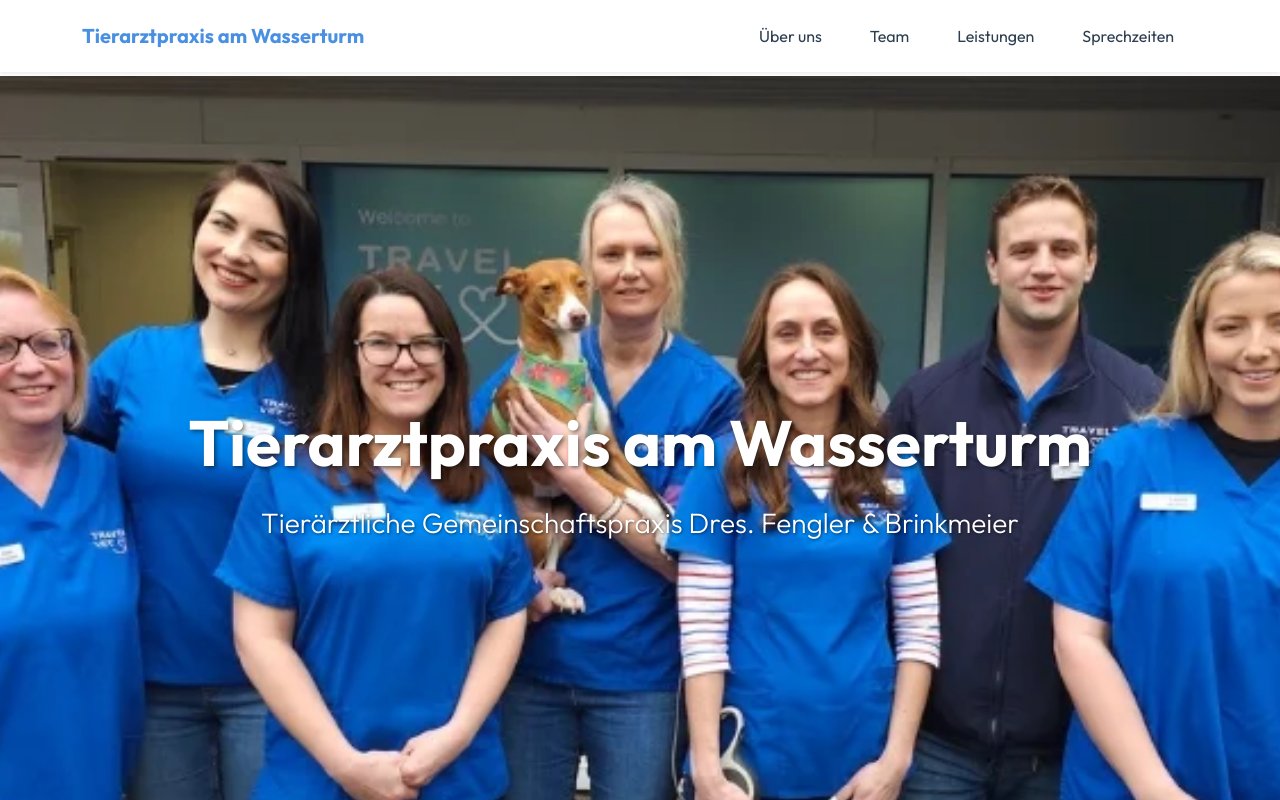
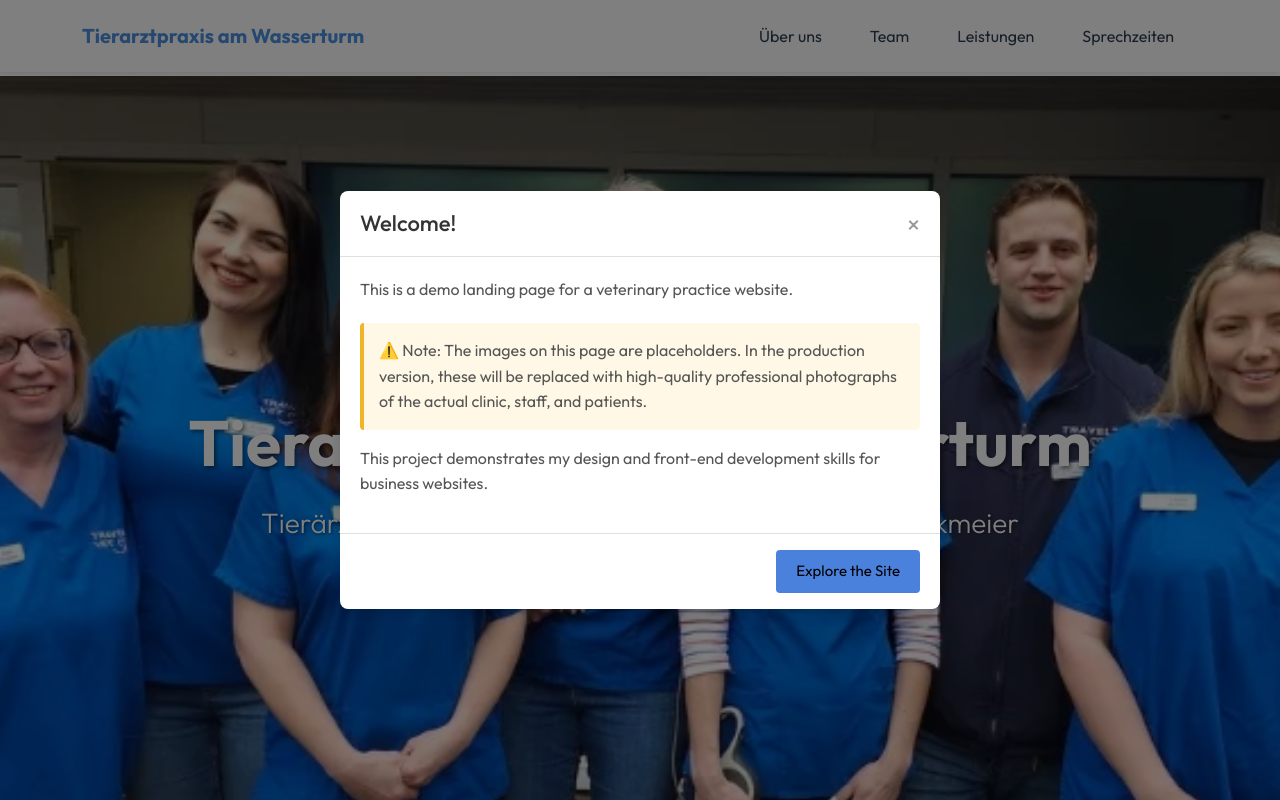
Before and after one commit to leverh/tierarzt-praxis-6, a website: page index.html in a window 1280 px wide. Shown: the top 800 px of the page. Drawn offline with Linux system fonts and the light colour scheme.

Commit message:
Added welcome modal

```diff
--- a/index.html
+++ b/index.html
@@ -402,6 +402,30 @@
 
 <!-- Scroll to Top Button -->
 <button id="scrollTop" class="btn btn-primary rounded-circle position-fixed d-none">↑</button>
+<div id="welcomeModal" class="modal-overlay">
+    <div class="welcome-modal">
+      <div class="modal-header">
+        <h2 class="modal-title">Welcome!</h2>
+        <button class="modal-close" id="closeModal">&times;</button>
+      </div>
+      <div class="modal-body">
+        <p>
+          This is a demo landing page for a veterinary practice website.
+        </p>
+        <p class="warning-text">
+          ⚠️ Note: The images on this page are placeholders. In the production version,
+          these will be replaced with high-quality professional photographs of the actual clinic,
+          staff, and patients.
+        </p>
+        <p>
+          This project demonstrates my design and front-end development skills for business websites.
+        </p>
+      </div>
+      <div class="modal-footer">
+        <button class="modal-button" id="exploreButton">Explore the Site</button>
+      </div>
+    </div>
+  </div>
 <script src="lib/bootstrap/bootstrap.bundle.min.js"></script>
 <script src="src/script.js"></script>
 </body>
--- a/src/script.js
+++ b/src/script.js
@@ -21,4 +21,36 @@ document.addEventListener('DOMContentLoaded', function() {
             behavior: 'smooth'
         });
     });
+
+    const hasVisitedBefore = localStorage.getItem('hasVisitedVetSite');
+  const modal = document.getElementById('welcomeModal');
+  const closeButton = document.getElementById('closeModal');
+  const exploreButton = document.getElementById('exploreButton');
+
+  function closeModal() {
+    modal.classList.remove('active');
+    localStorage.setItem('hasVisitedVetSite', 'true');
+  }
+
+  if (!hasVisitedBefore) {
+    setTimeout(function() {
+      modal.classList.add('active');
+    }, 500);
+  }
+
+  closeButton.addEventListener('click', closeModal);
+  exploreButton.addEventListener('click', closeModal);
+
+  modal.addEventListener('click', function(event) {
+    if (event.target === modal) {
+      closeModal();
+    }
+  });
+
+  function resetFirstVisit() {
+    localStorage.removeItem('hasVisitedVetSite');
+    console.log('First visit reset. Refresh page to see modal again.');
+  }
+
+  window.resetFirstVisit = resetFirstVisit;
 });
--- a/src/styles.css
+++ b/src/styles.css
@@ -316,3 +316,139 @@ a:hover {
         font-size: 1rem;
     }
 }
+
+
+/* Modal Styles */
+.modal-overlay {
+    position: fixed;
+    top: 0;
+    left: 0;
+    right: 0;
+    bottom: 0;
+    background-color: rgba(0, 0, 0, 0.5);
+    display: flex;
+    justify-content: center;
+    align-items: center;
+    z-index: 9999;
+    opacity: 0;
+    visibility: hidden;
+    transition: opacity 0.3s, visibility 0.3s;
+  }
+
+  .modal-overlay.active {
+    opacity: 1;
+    visibility: visible;
+  }
+
+  .welcome-modal {
+    background-color: white;
+    border-radius: 8px;
+    width: 90%;
+    max-width: 600px;
+    box-shadow: 0 4px 12px rgba(0, 0, 0, 0.15);
+    animation: modalFadeIn 0.3s ease;
+    margin: 0 20px;
+  }
+
+  .modal-header {
+    display: flex;
+    justify-content: space-between;
+    align-items: center;
+    padding: 16px 20px;
+    border-bottom: 1px solid #e0e0e0;
+  }
+
+  .modal-title {
+    font-size: 22px;
+    color: #333;
+    margin: 0;
+  }
+
+  .modal-close {
+    background: none;
+    border: none;
+    font-size: 24px;
+    color: #999;
+    cursor: pointer;
+    padding: 0;
+    transition: color 0.2s;
+    line-height: 1;
+  }
+
+  .modal-close:hover {
+    color: #555;
+  }
+
+  .modal-body {
+    padding: 20px;
+    font-size: 16px;
+    color: #555;
+    line-height: 1.6;
+  }
+
+  .modal-body p {
+    margin-bottom: 16px;
+  }
+
+  .warning-text {
+    background-color: #fff8e6;
+    border-left: 4px solid #f0b429;
+    padding: 15px;
+    margin: 20px 0;
+    border-radius: 4px;
+  }
+
+  .modal-footer {
+    padding: 16px 20px;
+    display: flex;
+    justify-content: flex-end;
+    border-top: 1px solid #e0e0e0;
+  }
+
+  .modal-button {
+    background-color: #4a81dd; /
+    color: white;
+    border: none;
+    border-radius: 4px;
+    padding: 10px 20px;
+    font-size: 15px;
+    cursor: pointer;
+    transition: background-color 0.2s;
+  }
+
+  .modal-button:hover {
+    background-color: #3a71cd;
+  }
+
+  @keyframes modalFadeIn {
+    from {
+      opacity: 0;
+      transform: translateY(-20px);
+    }
+    to {
+      opacity: 1;
+      transform: translateY(0);
+    }
+  }
+
+  /* Responsive adjustments */
+  @media (max-width: 576px) {
+    .welcome-modal {
+      max-width: 90%;
+      margin: 0 10px;
+    }
+
+    .modal-title {
+      font-size: 18px;
+    }
+
+    .modal-body {
+      font-size: 14px;
+      padding: 15px;
+    }
+
+    .modal-button {
+      padding: 8px 16px;
+      font-size: 14px;
+    }
+  }
```
